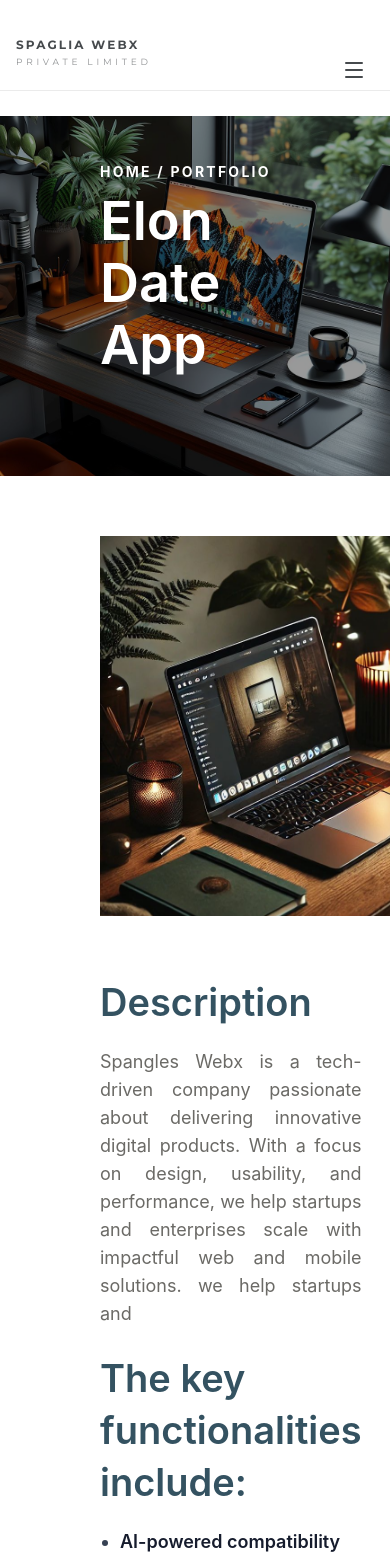
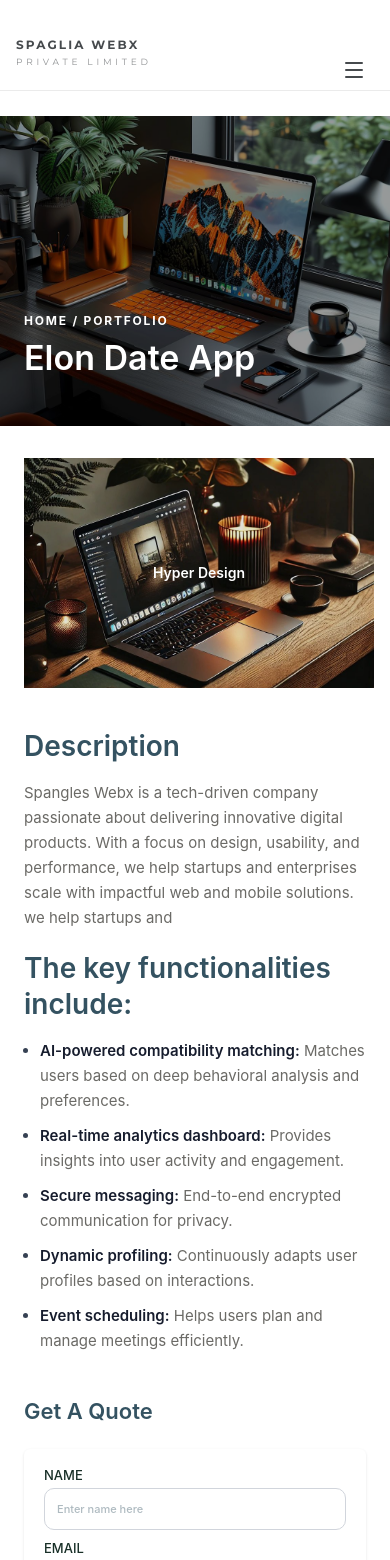
Before and after one commit to aslin-01/Spangle-Without-responsive, a React (Vite) app: page /portfolio-details in a window 390 px wide. Shown: the top 1560 px of the page. Built offline with nearby package versions, Linux system fonts and the light colour scheme.

Commit message:
done responsive

```diff
--- a/src/Pages/Portfolio/PortfolioDetails.jsx
+++ b/src/Pages/Portfolio/PortfolioDetails.jsx
@@ -1,6 +1,5 @@
 import { useLocation } from "react-router-dom";
-import { useState } from "react";
-import { useEffect } from "react";
+import { useState, useEffect, useRef, useLayoutEffect } from "react";
 import Support from "../About/Components/Support";
 import img1 from "../../assets/portfolio1.jpg";
 import img2 from "../../assets/portfolio2.jpg";
@@ -49,7 +48,8 @@ const allProjects = [
     title: "Waltur Website",
     image: img2,
     desc: "Modern business website with performance optimization.",
-    fullDesc: "Spangles Webx is a tech-driven company passionate about delivering innovative digital products. With a focus on design, usability, and performance, we help startups and enterprises scale with impactful web and mobile solutions. we help startups and ",
+    fullDesc:
+      "Spangles Webx is a tech-driven company passionate about delivering innovative digital products. With a focus on design, usability, and performance, we help startups and enterprises scale with impactful web and mobile solutions. we help startups and ",
     functionalities: [
       {
         title: "Lightweight architecture",
@@ -79,7 +79,8 @@ const allProjects = [
     title: "AI Project",
     image: img3,
     desc: "AI-powered insights for smarter decision making.",
-    fullDesc: "Spangles Webx is a tech-driven company passionate about delivering innovative digital products. With a focus on design, usability, and performance, we help startups and enterprises scale with impactful web and mobile solutions. we help startups and ",
+    fullDesc:
+      "Spangles Webx is a tech-driven company passionate about delivering innovative digital products. With a focus on design, usability, and performance, we help startups and enterprises scale with impactful web and mobile solutions. we help startups and ",
     functionalities: [
       {
         title: "Real-time processing",
@@ -109,7 +110,8 @@ const allProjects = [
     title: "Hyper Design",
     image: img4,
     desc: "Minimal UI with futuristic interaction design.",
-    fullDesc: "Spangles Webx is a tech-driven company passionate about delivering innovative digital products. With a focus on design, usability, and performance, we help startups and enterprises scale with impactful web and mobile solutions. we help startups and ",
+    fullDesc:
+      "Spangles Webx is a tech-driven company passionate about delivering innovative digital products. With a focus on design, usability, and performance, we help startups and enterprises scale with impactful web and mobile solutions. we help startups and ",
     functionalities: [
       {
         title: "Micro-interactions",
@@ -201,7 +203,8 @@ const allProjects = [
     title: "Creative Studio",
     image: img7,
     desc: "Creative branding and digital experience design.",
-    fullDesc: "Spangles Webx is a tech-driven company passionate about delivering innovative digital products. With a focus on design, usability, and performance, we help startups and enterprises scale with impactful web and mobile solutions. we help startups and ",
+    fullDesc:
+      "Spangles Webx is a tech-driven company passionate about delivering innovative digital products. With a focus on design, usability, and performance, we help startups and enterprises scale with impactful web and mobile solutions. we help startups and ",
     functionalities: [
       {
         title: "Project categories",
@@ -231,7 +234,8 @@ const allProjects = [
     title: "Mobile UI Kit",
     image: img8,
     desc: "Modern mobile UI components and interactions.",
-    fullDesc: "Spangles Webx is a tech-driven company passionate about delivering innovative digital products. With a focus on design, usability, and performance, we help startups and enterprises scale with impactful web and mobile solutions. we help startups and ",
+    fullDesc:
+      "Spangles Webx is a tech-driven company passionate about delivering innovative digital products. With a focus on design, usability, and performance, we help startups and enterprises scale with impactful web and mobile solutions. we help startups and ",
     functionalities: [
       {
         title: "UI components",
@@ -297,10 +301,42 @@ const PortfolioDetails = () => {
     return () => clearInterval(interval);
   }, []);
 
+  const [slideStep, setSlideStep] = useState(460 + 30);
+  const sliderViewportRef = useRef(null);
+
+  useLayoutEffect(() => {
+    const mq = window.matchMedia("(max-width: 413px)");
+
+    const updateSlideStep = () => {
+      if (mq.matches && sliderViewportRef.current) {
+        setSlideStep(sliderViewportRef.current.clientWidth);
+      } else {
+        setSlideStep(460 + 30);
+      }
+    };
+
+    updateSlideStep();
+    mq.addEventListener("change", updateSlideStep);
+    window.addEventListener("resize", updateSlideStep);
+
+    const el = sliderViewportRef.current;
+    const ro =
+      typeof ResizeObserver !== "undefined" && el
+        ? new ResizeObserver(() => updateSlideStep())
+        : null;
+    if (el && ro) ro.observe(el);
+
+    return () => {
+      mq.removeEventListener("change", updateSlideStep);
+      window.removeEventListener("resize", updateSlideStep);
+      ro?.disconnect();
+    };
+  }, []);
+
   return (
-    <div className="font-sans text-gray-700">
+    <div className="font-sans text-gray-700 max-xl:overflow-x-hidden max-[413px]:overflow-x-hidden">
       {/* HERO SECTION */}
-      <div className="relative h-[360px] w-full">
+      <div className="relative h-[360px] w-full max-xl:h-[340px] max-lg:h-[330px] max-md:h-[310px] max-[413px]:h-[300px]">
         <img
           src={currentProject.image}
           alt={currentProject.title}
@@ -311,12 +347,12 @@ const PortfolioDetails = () => {
         <div className="absolute inset-0 bg-black/40"></div>
 
         {/* text */}
-        <div className="absolute inset-0 flex flex-col justify-end px-[100px] pb-[100px] text-white">
-          <p className="font-montserrat font-bold text-[14px] leading-[21px] tracking-[2.24px] uppercase text-white">
+        <div className="absolute inset-0 flex flex-col justify-end px-[100px] pb-[100px] text-white max-xl:px-16 max-xl:pb-20 max-lg:px-12 max-lg:pb-16 max-md:px-8 max-md:pb-14 max-sm:px-6 max-sm:pb-12 max-[413px]:px-5 max-[413px]:pb-10">
+          <p className="font-montserrat font-bold text-[14px] leading-[21px] tracking-[2.24px] uppercase text-white max-lg:text-[13px] max-lg:leading-5 max-md:text-[13px] max-sm:text-[12px] max-sm:leading-[18px] max-sm:tracking-[1.8px] max-[413px]:text-[12px] max-[413px]:leading-[18px] max-[413px]:tracking-[1.6px]">
             Home / Portfolio
           </p>
 
-          <h1 className="font-montserrat font-semibold text-[54px] leading-[62px] text-white mt-2">
+          <h1 className="font-montserrat font-semibold text-[54px] leading-[62px] text-white mt-2 max-xl:text-[48px] max-xl:leading-[56px] max-lg:text-[44px] max-lg:leading-[52px] max-md:text-[38px] max-md:leading-[46px] max-sm:text-[34px] max-sm:leading-[40px] max-[413px]:text-[22px] max-[413px]:leading-[28px]">
             {currentProject.title}
           </h1>
         </div>
@@ -324,18 +360,21 @@ const PortfolioDetails = () => {
 
       {/* SLIDER SECTION */}
       {/* SLIDER SECTION */}
-      <div className="pl-[100px] pb-[60px]">
-        <div className="overflow-hidden w-full pt-[60px]">
+      <div className="pl-[100px] pb-[60px] max-xl:pl-16 max-xl:pr-8 max-xl:pb-14 max-lg:pl-12 max-lg:pr-6 max-lg:pb-12 max-md:pl-8 max-md:pr-5 max-md:pb-11 max-sm:pl-6 max-sm:pr-4 max-sm:pb-10 max-[413px]:pl-4 max-[413px]:pr-4 max-[413px]:pb-10">
+        <div
+          ref={sliderViewportRef}
+          className="overflow-hidden w-full pt-[60px] max-lg:pt-12 max-md:pt-10 max-sm:pt-8 max-[413px]:pt-6"
+        >
           <div
             className={`flex ${index === 0 ? "" : "transition-transform duration-700 ease-in-out"}`}
             style={{
-              transform: `translateX(calc(-${index * (460 + 30)}px))`, // 460 width + 30px gap
+              transform: `translateX(calc(-${index * slideStep}px))`, // 460 width + 30px gap
             }}
           >
             {sliderItems.map((item, i) => (
               <div
                 key={i}
-                className="flex-shrink-0 cursor-pointer group"
+                className="flex-shrink-0 cursor-pointer group max-[413px]:!mr-0 max-[413px]:!h-[230px] max-[413px]:!w-full max-[413px]:!min-w-0 max-[413px]:!shrink-0 max-[413px]:!grow-0 max-[413px]:!basis-full"
                 style={{ width: "460px", height: "380px", marginRight: "30px" }}
                 onClick={() => handleProjectClick(item)}
               >
@@ -346,8 +385,8 @@ const PortfolioDetails = () => {
                     className="w-full h-full object-cover transition-transform duration-300 group-hover:scale-110"
                     style={{ borderRadius: 0 }} // removes border radius
                   />
-                  <div className="absolute inset-0 bg-black/20 opacity-0 group-hover:opacity-100 transition-opacity flex items-center justify-center">
-                    <p className="text-white font-semibold text-lg">
+                  <div className="absolute inset-0 bg-black/20 opacity-0 group-hover:opacity-100 transition-opacity flex items-center justify-center max-[413px]:opacity-100 max-[413px]:bg-black/10">
+                    <p className="text-white font-semibold text-lg max-lg:text-base max-md:text-sm max-md:px-3 max-[413px]:text-sm max-[413px]:px-2 max-[413px]:text-center">
                       {item.title}
                     </p>
                   </div>
@@ -359,23 +398,26 @@ const PortfolioDetails = () => {
       </div>
 
       {/* CONTENT SECTION */}
-      <div className="flex gap-[120px] px-[100px] pb-[120px] border-b border-[#E5E5E5]">
+      <div className="flex gap-[120px] px-[100px] pb-[120px] border-b border-[#E5E5E5] max-xl:gap-24 max-xl:px-16 max-xl:pb-24 max-lg:gap-20 max-lg:px-12 max-lg:pb-20 max-md:flex-col max-md:gap-12 max-md:px-8 max-md:pb-16 max-sm:gap-11 max-sm:px-6 max-sm:pb-19 max-[413px]:flex-col max-[413px]:gap-10 max-[413px]:px-5 max-[413px]:pb-12">
         {/* LEFT SIDE */}
-        <div className="flex-[2]">
-          <h3 className="mb-5 font-montserrat font-semibold text-[38px] leading-[52px] tracking-[0%] text-[#345261] align-middle">
+        <div className="flex-[2] max-md:w-full max-md:min-w-0 max-[413px]:w-full max-[413px]:min-w-0">
+          <h3 className="mb-5 font-montserrat font-semibold text-[38px] leading-[52px] tracking-[0%] text-[#345261] align-middle max-xl:mb-4 max-xl:text-[34px] max-xl:leading-[46px] max-lg:text-[32px] max-lg:leading-[44px] max-md:text-[30px] max-md:leading-[40px] max-sm:text-[28px] max-sm:leading-[36px] max-[413px]:mb-4 max-[413px]:text-[22px] max-[413px]:leading-[28px]">
             Description
           </h3>
 
-          <p className="font-montserrat font-normal text-[18px] leading-[28px] tracking-[0%] text-[#6B6A66] text-justify align-middle pb-6">
+          <p className="font-montserrat font-normal text-[18px] leading-[28px] tracking-[0%] text-[#6B6A66] text-justify align-middle pb-6 max-lg:text-[17px] max-lg:leading-[27px] max-md:text-left max-md:text-[16px] max-md:leading-[26px] max-md:pb-5 max-sm:text-[15px] max-sm:leading-[25px] max-[413px]:text-left max-[413px]:text-[16px] max-[413px]:leading-[26px] max-[413px]:pb-5">
             {currentProject.fullDesc}
           </p>
-          <h4 className="mb-5 font-montserrat font-semibold text-[38px] leading-[52px] tracking-[0%] text-[#345261] align-middle">
+          <h4 className="mb-5 font-montserrat font-semibold text-[38px] leading-[52px] tracking-[0%] text-[#345261] align-middle max-xl:mb-4 max-xl:text-[34px] max-xl:leading-[46px] max-lg:text-[32px] max-lg:leading-[44px] max-md:text-[30px] max-md:leading-[40px] max-sm:text-[28px] max-sm:leading-[36px] max-[413px]:mb-4 max-[413px]:text-[22px] max-[413px]:leading-[28px]">
             The key functionalities include:
           </h4>
 
-          <ul className="mt-4 space-y-3 pl-5 list-disc">
+          <ul className="mt-4 space-y-3 pl-5 list-disc max-lg:space-y-2.5 max-md:mt-3 max-md:pl-4 max-sm:space-y-2.5 max-[413px]:mt-3 max-[413px]:space-y-2.5 max-[413px]:pl-4">
             {currentProject.functionalities.map((func, idx) => (
-              <li key={idx} className="leading-[28px] text-[18px] align-middle">
+              <li
+                key={idx}
+                className="leading-[28px] text-[18px] align-middle max-lg:text-[17px] max-lg:leading-[27px] max-md:text-[16px] max-md:leading-[26px] max-sm:text-[15px] max-sm:leading-[25px] max-[413px]:text-[15px] max-[413px]:leading-[24px]"
+              >
                 {/* Title (SemiBold) */}
                 <span className="font-semibold text-[#161C2D]">
                   {func.title}:
@@ -390,17 +432,20 @@ const PortfolioDetails = () => {
         </div>
 
         {/* RIGHT SIDE FORM */}
-        <div className="flex-1">
-          <h4 className="mb-9 font-montserrat font-semibold text-[24px] leading-[32px] tracking-[0%] text-[#345261] align-middle">
+        <div className="flex-1 max-md:w-full max-md:min-w-0 max-[413px]:w-full max-[413px]:min-w-0">
+          <h4 className="mb-9 font-montserrat font-semibold text-[24px] leading-[32px] tracking-[0%] text-[#345261] align-middle max-lg:mb-8 max-md:mb-7 max-sm:mb-6 max-[413px]:mb-6 max-[413px]:text-[22px] max-[413px]:leading-[28px]">
             Get A Quote
           </h4>
-          <div className="flex-1 p-[30px] rounded-md bg-white shadow h-fit">
-            <form className="space-y-3" onSubmit={(e) => e.preventDefault()}>
-              <div className="flex gap-[30px] mb-4">
-                <div className="flex flex-col">
+          <div className="flex-1 p-[30px] rounded-md bg-white shadow h-fit max-xl:p-7 max-lg:p-6 max-md:p-5 max-sm:p-5 max-[413px]:p-5">
+            <form
+              className="space-y-3 max-xl:space-y-3.5 max-lg:space-y-3 max-md:space-y-3.5 max-sm:space-y-4 max-[413px]:space-y-4"
+              onSubmit={(e) => e.preventDefault()}
+            >
+              <div className="flex gap-[30px] mb-4 max-xl:gap-6 max-lg:gap-5 max-md:gap-4 max-sm:gap-3 max-sm:mb-3 max-[413px]:flex-col max-[413px]:gap-4 max-[413px]:mb-0">
+                <div className="flex flex-col max-md:min-w-0 max-md:flex-1 max-[413px]:w-full">
                   <label
                     htmlFor="name"
-                    className="mb-1 font-montserrat font-medium text-[14px] uppercase leading-[14px] text-[#182F27]"
+                    className="mb-1 font-montserrat font-medium text-[14px] uppercase leading-[14px] text-[#182F27] max-md:text-[13px] max-md:leading-[13px] max-sm:mb-1.5"
                   >
                     Name
                   </label>
@@ -408,13 +453,13 @@ const PortfolioDetails = () => {
                     id="name"
                     type="text"
                     placeholder="Enter name here"
-                    className="w-[156px] border border-gray-300 px-4.5 py-4 text-[12px] font-montserrat font-medium placeholder-[#34526166] leading-[12px] rounded-[10px]"
+                    className="w-[156px] border border-gray-300 px-4.5 py-4 text-[12px] font-montserrat font-medium placeholder-[#34526166] leading-[12px] rounded-[10px] max-lg:w-[148px] max-lg:py-3.5 max-md:w-full max-md:min-w-0 max-md:py-3.5 max-sm:px-3 max-sm:text-[11px] max-[413px]:w-full"
                   />
                 </div>
-                <div className="flex flex-col">
+                <div className="flex flex-col max-md:min-w-0 max-md:flex-1 max-[413px]:w-full">
                   <label
                     htmlFor="email"
-                    className="mb-2 font-montserrat font-medium text-[14px] uppercase leading-[14px] text-[#182F27]"
+                    className="mb-2 font-montserrat font-medium text-[14px] uppercase leading-[14px] text-[#182F27] max-md:text-[13px] max-md:leading-[13px] max-md:mb-1.5 max-sm:mb-1.5"
                   >
                     Email
                   </label>
@@ -422,16 +467,16 @@ const PortfolioDetails = () => {
                     id="email"
                     type="email"
                     placeholder="Your email address"
-                    className="w-[156px] border border-gray-300 px-4.5 py-4 text-[12px] font-montserrat font-medium placeholder-[#34526166] leading-[12px] rounded-[10px]"
+                    className="w-[156px] border border-gray-300 px-4.5 py-4 text-[12px] font-montserrat font-medium placeholder-[#34526166] leading-[12px] rounded-[10px] max-lg:w-[148px] max-lg:py-3.5 max-md:w-full max-md:min-w-0 max-md:py-3.5 max-sm:px-3 max-sm:text-[11px] max-[413px]:w-full"
                   />
                 </div>
               </div>
 
-              <div className="flex gap-[30px] mb-4">
-                <div className="flex flex-col">
+              <div className="flex gap-[30px] mb-4 max-xl:gap-6 max-lg:gap-5 max-md:gap-4 max-sm:gap-3 max-sm:mb-3 max-[413px]:flex-col max-[413px]:gap-4 max-[413px]:mb-0">
+                <div className="flex flex-col max-md:min-w-0 max-md:flex-1 max-[413px]:w-full">
                   <label
                     htmlFor="phone"
-                    className="mb-2 font-montserrat font-medium text-[14px] uppercase leading-[14px] text-[#182F27]"
+                    className="mb-2 font-montserrat font-medium text-[14px] uppercase leading-[14px] text-[#182F27] max-md:text-[13px] max-md:leading-[13px] max-md:mb-1.5 max-sm:mb-1.5"
                   >
                     Phone
                   </label>
@@ -439,13 +484,13 @@ const PortfolioDetails = () => {
                     id="phone"
                     type="text"
                     placeholder="Your phone number"
-                    className="w-[156px] border border-gray-300 px-4.5 py-4 text-[12px] font-montserrat font-medium placeholder-[#34526166] leading-[12px] rounded-[10px]"
+                    className="w-[156px] border border-gray-300 px-4.5 py-4 text-[12px] font-montserrat font-medium placeholder-[#34526166] leading-[12px] rounded-[10px] max-lg:w-[148px] max-lg:py-3.5 max-md:w-full max-md:min-w-0 max-md:py-3.5 max-sm:px-3 max-sm:text-[11px] max-[413px]:w-full"
                   />
                 </div>
-                <div className="flex flex-col">
+                <div className="flex flex-col max-md:min-w-0 max-md:flex-1 max-[413px]:w-full">
                   <label
                     htmlFor="company"
-                    className="mb-2 font-montserrat font-medium text-[14px] uppercase leading-[14px] text-[#182F27]"
+                    className="mb-2 font-montserrat font-medium text-[14px] uppercase leading-[14px] text-[#182F27] max-md:text-[13px] max-md:leading-[13px] max-md:mb-1.5 max-sm:mb-1.5"
                   >
                     Company
                   </label>
@@ -453,28 +498,28 @@ const PortfolioDetails = () => {
                     id="company"
                     type="text"
                     placeholder="Your company name"
-                    className="w-[156px] border border-gray-300 px-4.5 py-4 text-[12px] font-montserrat font-medium placeholder-[#34526166] leading-[12px] rounded-[10px]"
+                    className="w-[156px] border border-gray-300 px-4.5 py-4 text-[12px] font-montserrat font-medium placeholder-[#34526166] leading-[12px] rounded-[10px] max-lg:w-[148px] max-lg:py-3.5 max-md:w-full max-md:min-w-0 max-md:py-3.5 max-sm:px-3 max-sm:text-[11px] max-[413px]:w-full"
                   />
                 </div>
               </div>
 
-              <div className="flex flex-col">
+              <div className="flex flex-col max-md:w-full max-[413px]:w-full">
                 <label
                   htmlFor="message"
-                  className="mb-5 font-montserrat font-medium text-[14px] uppercase leading-[14px] text-[#182F27]"
+                  className="mb-5 font-montserrat font-medium text-[14px] uppercase leading-[14px] text-[#182F27] max-lg:mb-4 max-md:mb-3 max-md:text-[13px] max-md:leading-[13px] max-sm:mb-4"
                 >
                   Message
                 </label>
                 <textarea
                   id="message"
                   placeholder="Your message goes here..."
-                  className="w-full border mb-5 border-gray-300 px-3 py-4 text-[12px] font-montserrat font-medium placeholder-[#34526166] leading-[12px] rounded-[10px] h-[80px]"
+                  className="w-full border mb-5 border-gray-300 px-3 py-4 text-[12px] font-montserrat font-medium placeholder-[#34526166] leading-[12px] rounded-[10px] h-[80px] max-lg:mb-4 max-lg:py-3.5 max-md:mb-4 max-sm:min-h-[88px] max-[413px]:min-h-[100px]"
                 ></textarea>
               </div>
 
               <button
                 type="submit"
-                className=" px-[26px] py-[15px] bg-[#345261] text-white text-[18px] leading-[100%] tracking-[0%] text-center align-middle font-bold font-[Montserrat] rounded-[10px] hover:bg-[#1f2a30]"
+                className=" px-[26px] py-[15px] bg-[#345261] text-white text-[18px] leading-[100%] tracking-[0%] text-center align-middle font-bold font-[Montserrat] rounded-[10px] hover:bg-[#1f2a30] max-lg:px-6 max-lg:py-3.5 max-lg:text-[17px] max-md:w-full max-md:py-3.5 max-md:text-[16px] max-sm:px-5 max-[413px]:block max-[413px]:w-full"
               >
                 Submit
               </button>
@@ -483,7 +528,7 @@ const PortfolioDetails = () => {
         </div>
       </div>
       {/* Support Section */}
-      <div className="-mt-[40px] relative z-10">
+      <div className="-mt-[40px] relative z-10 max-xl:-mt-9 max-lg:-mt-8 max-md:-mt-7 max-sm:-mt-6 max-[413px]:-mt-6">
         <Support />
       </div>
     </div>
```
Also changed, not shown: src/Pages/Contact/Contact.jsx (+7 -6 lines), src/Pages/Portfolio/Portfolio.jsx (+19 -15 lines).
